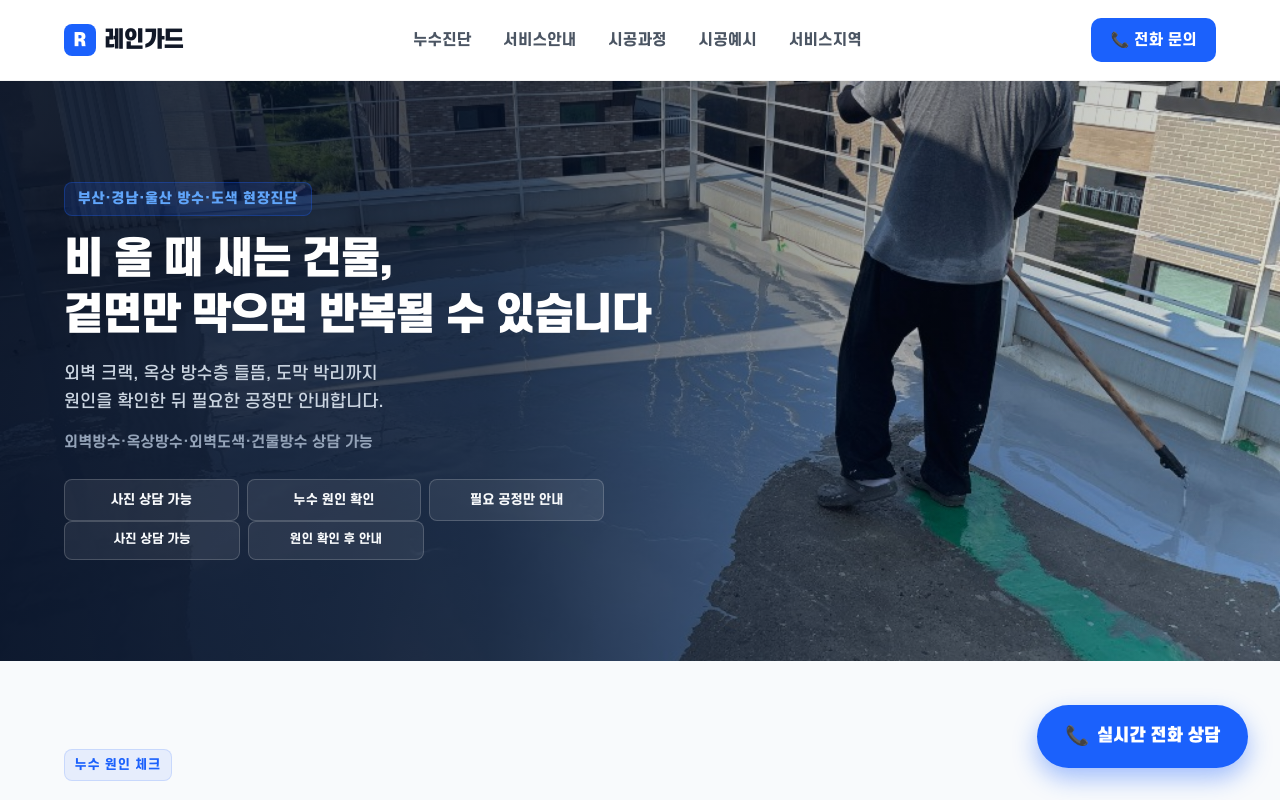
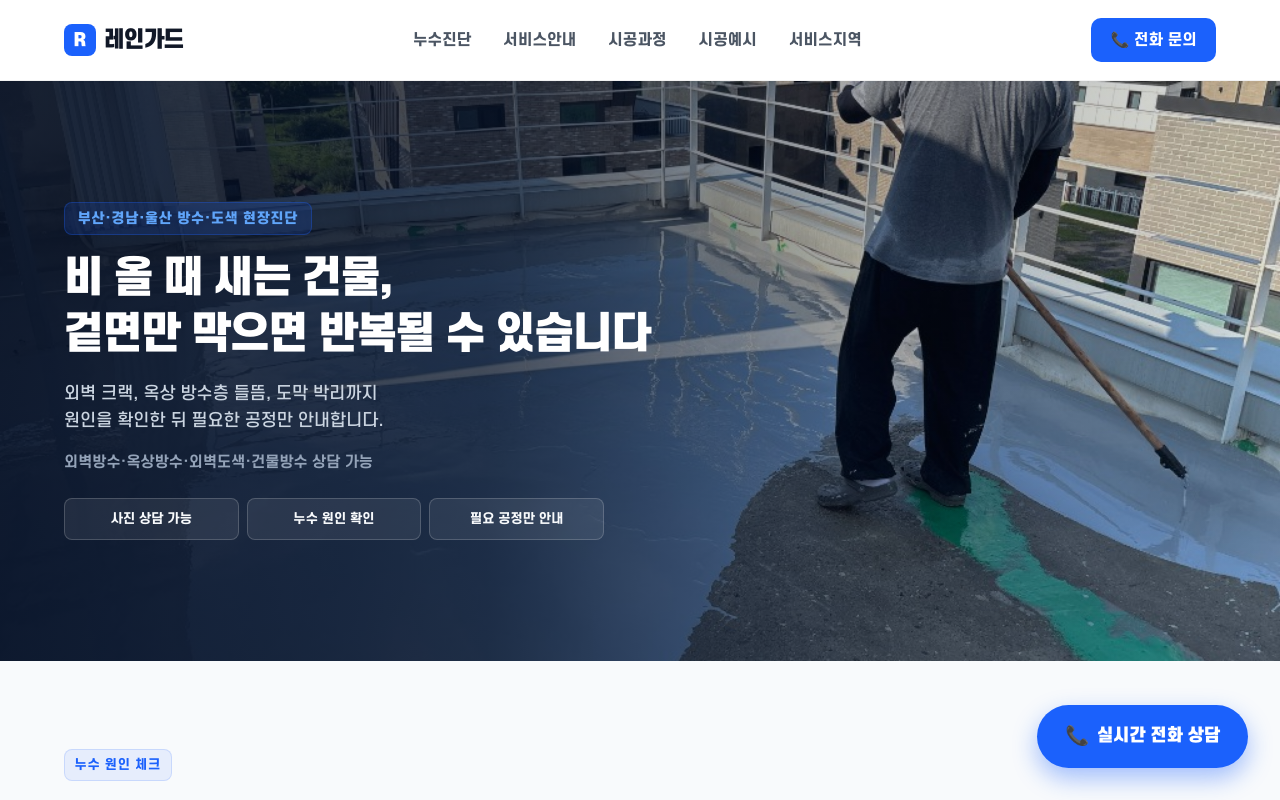
Before and after one commit to wogus5695-ctrl/Gyeongnam-bangsu-01, a React (Vite) app: page / in a window 1280 px wide. Shown: the top 800 px of the page. Built offline with nearby package versions, Linux system fonts and the light colour scheme.

Commit message:
fix: PC/모바일 미디어쿼리 대응을 위해 Hero 배지 컨테이너의 인라인 display: grid 스타일 제거

```diff
--- a/src/components/Hero.tsx
+++ b/src/components/Hero.tsx
@@ -81,7 +81,6 @@ export const Hero: React.FC<HeroProps> = ({ keywordConfig }) => {
 
           {/* 5. 강조 배지 (PC용 - 3개 노출) */}
           <div style={{
-            display: "grid",
             gridTemplateColumns: "repeat(3, 1fr)",
             gap: "0.5rem",
             marginBottom: "0px",
@@ -108,7 +107,6 @@ export const Hero: React.FC<HeroProps> = ({ keywordConfig }) => {
 
           {/* 5. 강조 배지 (모바일용 - 2개 노출) */}
           <div style={{
-            display: "grid",
             gridTemplateColumns: "repeat(2, 1fr)",
             gap: "0.5rem",
             marginBottom: "0px",
```
